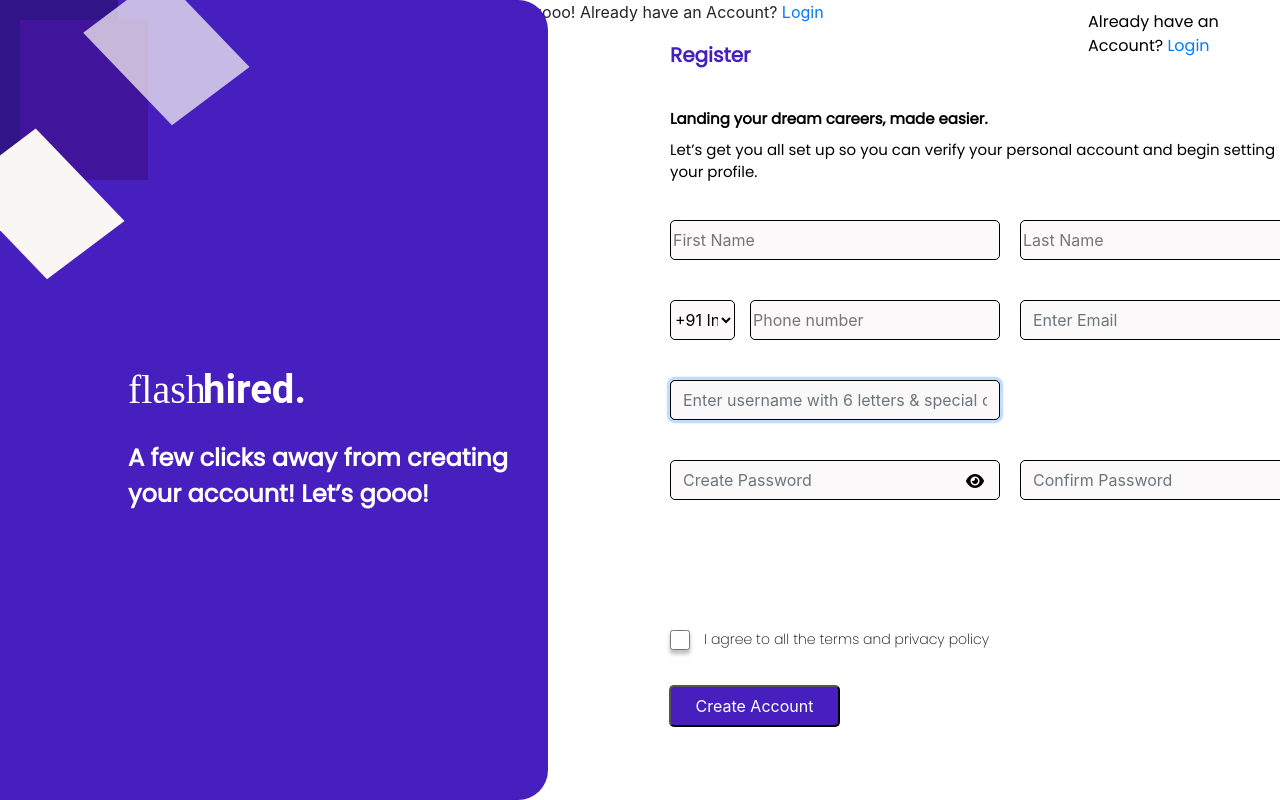
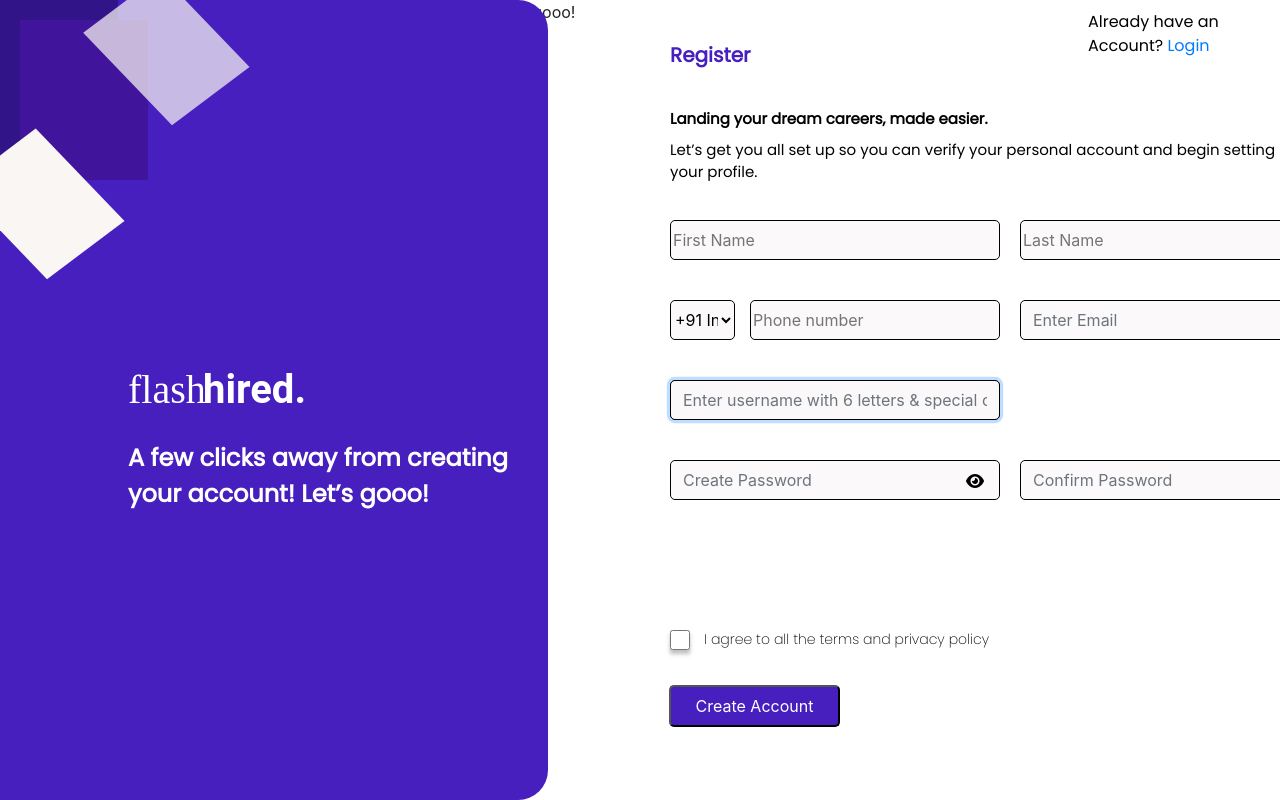
Before and after one commit to RashmiR31/CoachEd_flashhired, a Django app: page /candidatesignup/ in a window 1280 px wide. Run offline with Django 3.2, Linux system fonts and the light colour scheme; some libraries are stand-ins or nearby versions; some web fonts are replaced.

Commit message:
basic modifications

```diff
--- a/CoachEd_flashhired/flashhired/templates/account/candidatesignup.html
+++ b/CoachEd_flashhired/flashhired/templates/account/candidatesignup.html
@@ -220,12 +220,20 @@
         .formSignUp{
             margin-left:50%;
         }
+        #trouble{
+        position: absolute;
+        left: 85%;
+        top: 10px;
+        font-family: 'Poppins', sans-serif;
+        font-size: 16px;
+        color: #000000;
+    }
     </style>
 
 <hmml>
     {% block title %} Candidate Signup {% endblock %}
         {% block text_in_blue_box %} A few clicks away from creating your account! Let’s gooo! {% endblock %}
-        {% block user_question %} Already have an Account? <a href="{% url 'login_view' %}">Login </a>{% endblock %}
+        <p id="trouble"> Already have an Account? <a href="{% url 'login_view' %}">Login </a></p>
         <form method="post" >
             {% csrf_token %}
 
--- a/CoachEd_flashhired/flashhired/templates/account/recruiterSignup.html
+++ b/CoachEd_flashhired/flashhired/templates/account/recruiterSignup.html
@@ -227,7 +227,7 @@
     =
     {% block title %} Recruiter Signup {% endblock %}
         {% block text_in_blue_box %} A few clicks away from creating your account! Let’s gooo! {% endblock %}
-        {% block user_question %} Already have an Account? <a href="{% url 'login_view' %}">Login </a>{% endblock %}
+        <p id="trouble"> Already have an Account? <a href="{% url 'login_view' %}">Login </a></p>
 
         <form method="post" >
             {% csrf_token %}
```
Also changed, not shown: CoachEd_flashhired/db.sqlite3.
